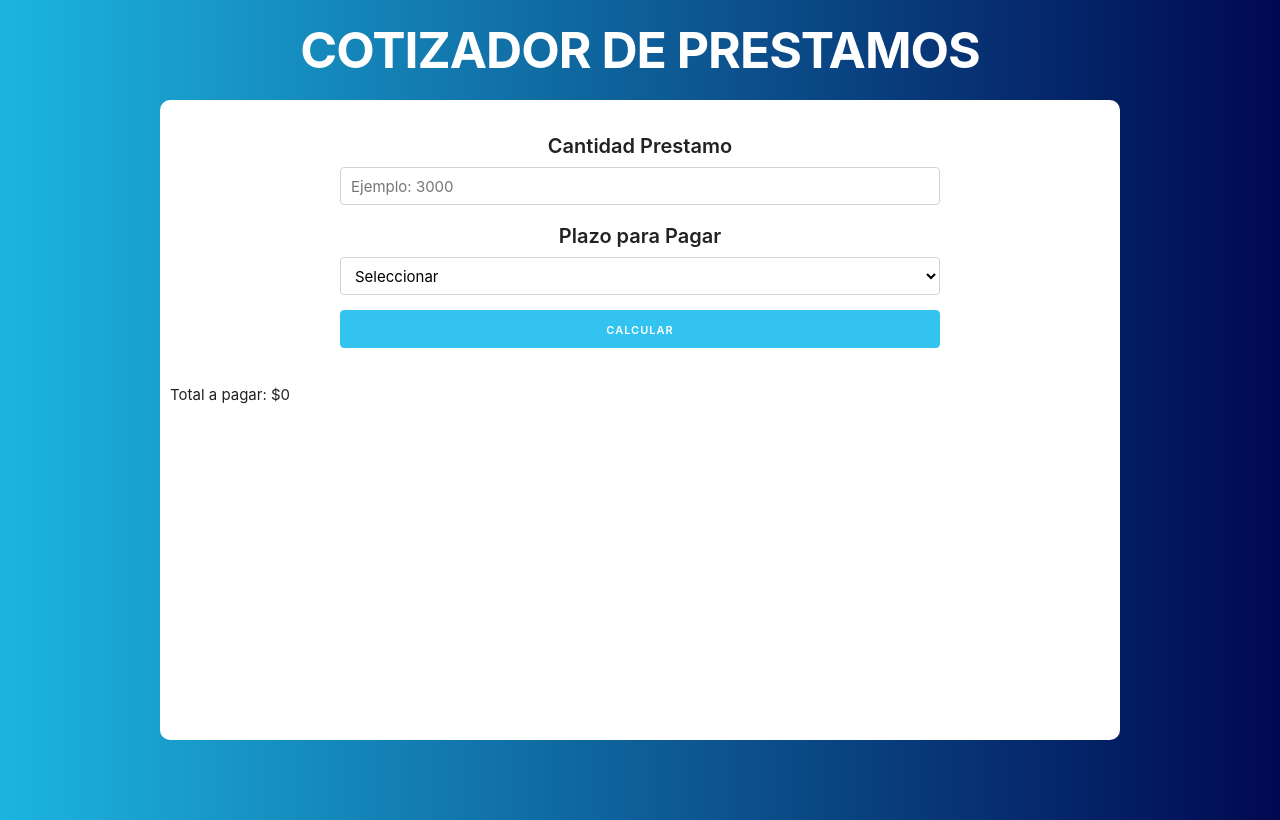
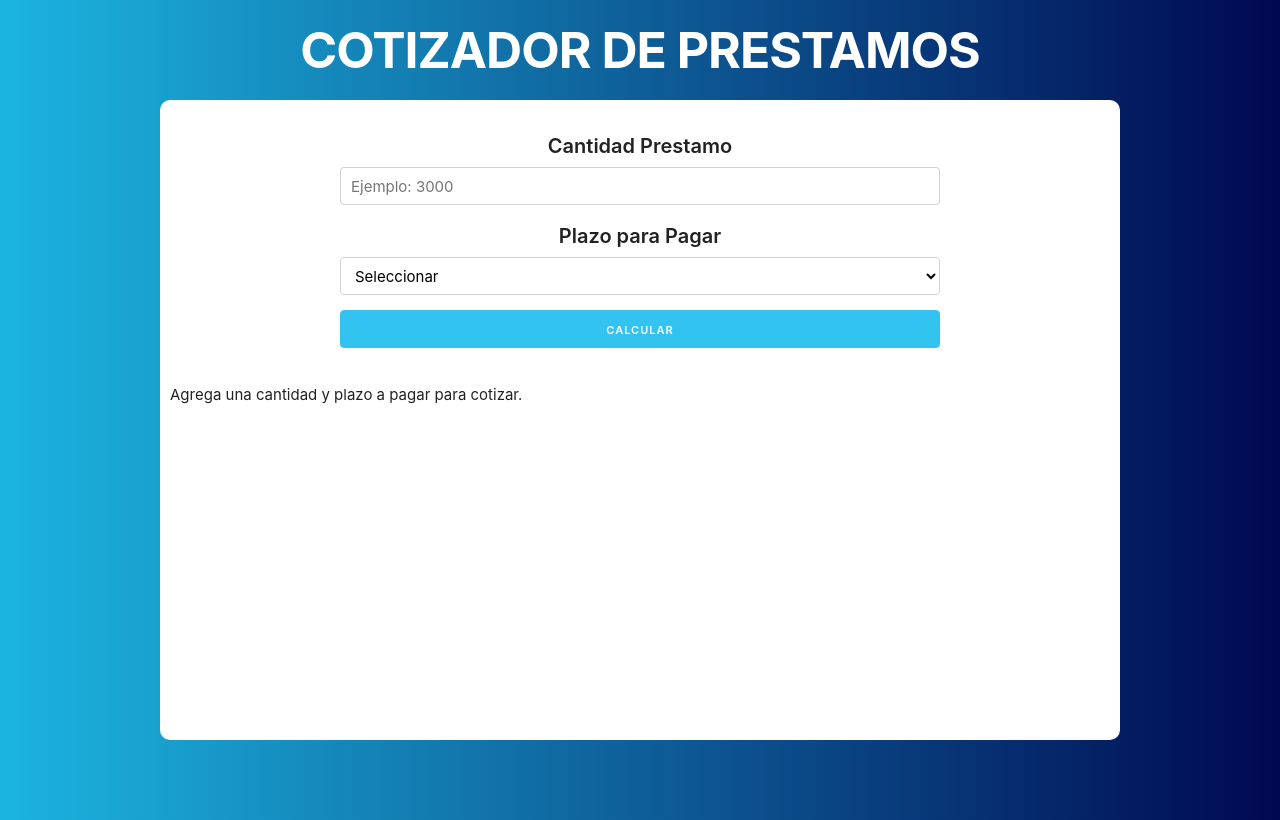
Before and after one commit to shinobiluis/Prestamos-React, a React (Create React App) app: page / in a window 1280 px wide. Built offline with nearby package versions, Linux system fonts and the light colour scheme.

Commit message:
Cargamos 2 componentes de forma condicional

```diff
--- a/src/App.js
+++ b/src/App.js
@@ -1,6 +1,8 @@
 import React, { Fragment, useState } from 'react';
 import Header from './componentes/Header';
 import Formulario from './componentes/Formulario';
+import Mensaje from './componentes/Mensaje';
+import Resultado from './componentes/Resultado';
 
 function App() {
   // definir el state
@@ -8,6 +10,12 @@
   const [ plazo, guardarPlazo ] = useState("");
   const [ total, guardarTotal ] = useState(0);
 
+  let componente;
+  if (total === 0) {
+    componente = <Mensaje/>
+  } else {
+    componente = <Resultado/>
+  }
 
   return (
     <Fragment>
@@ -23,7 +31,9 @@
           total={total}
           guardarTotal={guardarTotal}
         />
-        <p>Total a pagar: ${total}</p>
+        <div className="mensaje">
+          {componente}
+        </div>
       </div>
     </Fragment>
   );
--- /dev/null
+++ b/src/componentes/Mensaje.js
@@ -0,0 +1,7 @@
+import React from 'react';
+
+const Mensaje = () => (
+    <p>Agrega una cantidad y plazo a pagar para cotizar.</p>
+);
+
+export default Mensaje;
--- /dev/null
+++ b/src/componentes/Resultado.js
@@ -0,0 +1,9 @@
+import React from 'react';
+
+const Resultado = () => {
+    return (
+        <h1>Desde resultado</h1>
+    );
+};
+
+export default Resultado;
```
